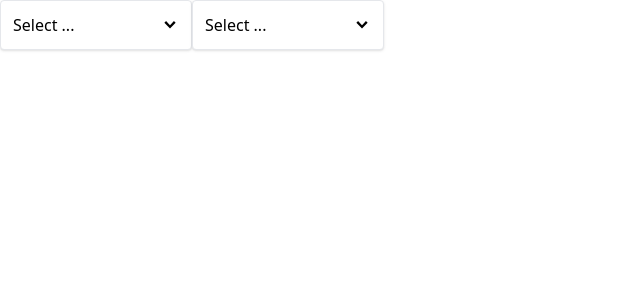
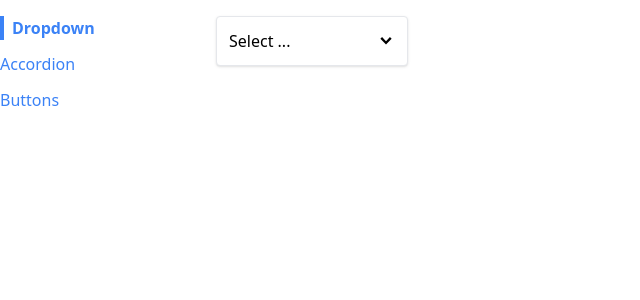
Before and after one commit to MuktiRocket/reacts-comps, a React (Create React App) app: page / in a window 1280 px wide. Shown: the top 300 px of the page, without its empty margins (0-640 px from the left). Built offline with nearby package versions, Linux system fonts and the light colour scheme.

Commit message:
navigation completed

```diff
--- a/src/App.js
+++ b/src/App.js
@@ -1,24 +1,26 @@
-import { useState } from "react";
-import Dropdown from "./components/Dropdown";
+import Sidebar from './components/Sidebar';
+import Route from './components/Route';
+import AccordionPage from './pages/AccordionPage';
+import DropdownPage from './pages/DropdownPage';
+import ButtonPage from './pages/ButtonPage'
 
 function App() {
-    const [selection, setSelection] = useState(null);
-
-    const handleSelect  = (option) => {
-        setSelection(option);
-    };
-
-    const options = [
-        { label: 'Red', value:'red' },
-        { label: 'Green', value:'green' },
-        { label: 'Blue', value:'blue' }
-    ]
-
     return (
-            <div className="flex">
-                <Dropdown options={options} value={selection} onChange={handleSelect}/>
-                <Dropdown options={options} value={selection} onChange={handleSelect}/>
-            </div>);
+        <div className='container mx-auto grid grid-cols-6 gap-4 mt-4'>
+            <Sidebar/>
+            <div className='col-span-5'>
+                <Route path="/accordion">
+                    <AccordionPage />
+                </Route>
+                <Route path="/">
+                    <DropdownPage />
+                </Route>
+                <Route path="/buttons">
+                    <ButtonPage />
+                </Route>
+            </div>
+        </div>
+    );
 }
 
 export default App;
--- /dev/null
+++ b/src/components/Link.js
@@ -0,0 +1,25 @@
+import classNames from 'classnames';
+import useNavigation from '../hooks/use-navigation'
+
+function Link({ to, children, className, activeClassName }) {
+    const { navigate, currentPath } = useNavigation();
+
+    const classes = classNames(
+        'text-blue-500',
+        className,
+        currentPath === to && activeClassName
+        );
+
+    const handleClick = (event) => {
+        if(event.metaKey || event.ctrlKey){
+            return;
+        }
+        event.preventDefault();
+
+        navigate(to);
+    };
+
+    return <a className={classes} href={to} onClick={handleClick}>{children}</a>;
+}
+
+export default Link;
--- /dev/null
+++ b/src/components/Route.js
@@ -0,0 +1,13 @@
+import useNavigation from "../hooks/use-navigation";
+
+function Route({ path, children }) {
+    const { currentPath } = useNavigation();
+
+    if (path === currentPath) {
+        return children;
+    }
+
+    return null;
+}
+
+export default Route;
--- /dev/null
+++ b/src/components/Sidebar.js
@@ -0,0 +1,21 @@
+import Link from "./Link";
+
+function Sidebar() {
+    const links = [
+        {label: 'Dropdown', path: '/'},
+        {label: 'Accordion', path: '/accordion'},
+        {label: 'Buttons', path: '/buttons'}
+    ];
+
+    const renderedLinks = links.map((link)=> {
+        return <Link key={link.label} to={link.path} className='mb-3' activeClassName='font-bold border-l-4 border-blue-500 pl-2'>{link.label}</Link>
+    });
+
+    return (
+        <div className="sticky top-0 flex flex-col items-start">
+            {renderedLinks}
+        </div>
+    );
+}
+
+export default Sidebar;
--- /dev/null
+++ b/src/context/navigation.js
@@ -0,0 +1,31 @@
+import { createContext, useState, useEffect } from "react";
+
+const NavigationContext = createContext();
+
+function NavigationProvider({ children }) {
+    const [currentPath, setCurrentPath] = useState(window.location.pathname);
+
+    useEffect(() => {
+        const handler = () => {
+            setCurrentPath(window.location.pathname);
+        };
+
+        window.addEventListener('popstate', handler );
+
+        return window.removeEventListener('popstate', handler);
+    }, []);
+
+    const navigate = (to) => {
+        window.history.pushState({}, '', to);
+        setCurrentPath(to);
+    };
+
+    return (
+        <NavigationContext.Provider value={{currentPath, navigate}}>
+            {children}
+        </NavigationContext.Provider>
+    );
+}
+
+export { NavigationProvider };
+export default NavigationContext;
--- /dev/null
+++ b/src/hooks/use-navigation.js
@@ -0,0 +1,8 @@
+import { useContext } from "react";
+import NavigationContext from "../context/navigation";
+
+function useNavigation() {
+    return useContext(NavigationContext);
+}
+
+export default useNavigation;
--- a/src/index.js
+++ b/src/index.js
@@ -1,9 +1,14 @@
-import './index.css'
+import './index.css';
 import React from 'react';
 import ReactDOM from 'react-dom/client';
 import App from './App';
+import { NavigationProvider } from './context/navigation';
 
-const root = ReactDOM.createRoot(document.getElementById('root'));
+const el = document.getElementById('root');
+const root = ReactDOM.createRoot(el);
+
 root.render(
+  <NavigationProvider>
     <App />
+  </NavigationProvider>
 );
--- /dev/null
+++ b/src/pages/DropdownPage.js
@@ -0,0 +1,23 @@
+import { useState } from "react";
+import Dropdown from "../components/Dropdown";
+
+function DropdownPage() {
+    const [selection, setSelection] = useState(null);
+
+    const handleSelect  = (option) => {
+        setSelection(option);
+    };
+
+    const options = [
+        { label: 'Red', value:'red' },
+        { label: 'Green', value:'green' },
+        { label: 'Blue', value:'blue' }
+    ]
+
+    return (
+            <div className="flex">
+                <Dropdown options={options} value={selection} onChange={handleSelect}/>
+            </div>);
+}
+
+export default DropdownPage;
```
